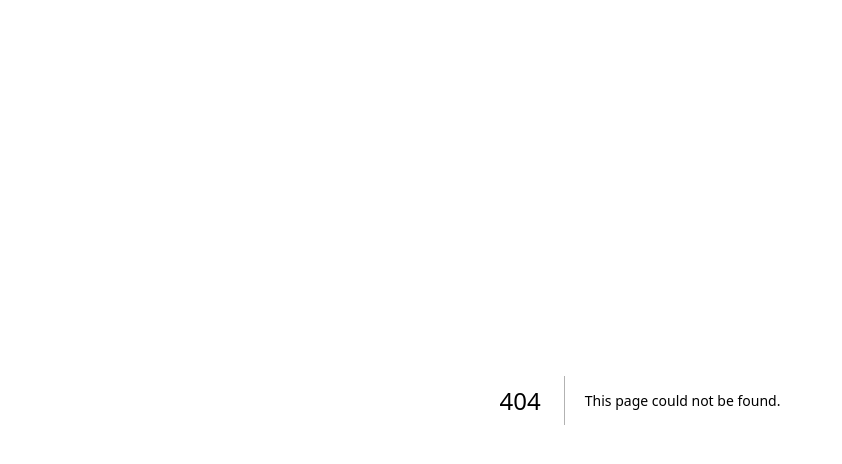
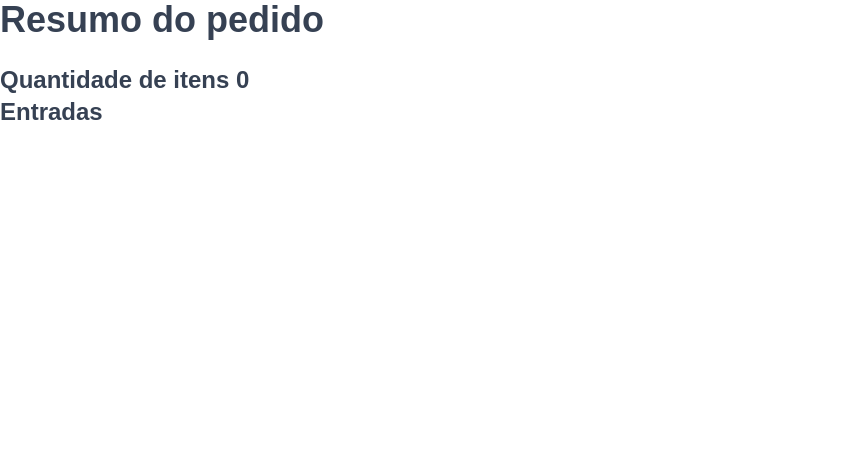
Before and after one commit to ubirajarapelli/1tdspsr-burguerlivery, a Next.js app: page /resumo in a window 1280 px wide. Before the commit this address had no page. Shown: the top 464 px of the page, without its empty margins (0-842 px from the left). Built offline with nearby package versions, Linux system fonts and the light colour scheme.

Commit message:
add resumo page and utils

```diff
--- a/app/components/header/header.tsx
+++ b/app/components/header/header.tsx
@@ -5,6 +5,7 @@ import { Logo } from "../logo/Logo"
 import { MenuItem } from "../menuItem/Menuitem"
 import OrderContext, { OrderProviderProps } from "@/app/context/orderContext"
 import { useContext } from "react"
+import { ShoppingBasket } from "lucide-react"
 
 export const Header = () => {
   const router = useRouter()
@@ -50,7 +51,12 @@ export const Header = () => {
                 </Link>
               </li>
             )}
-            <MenuItem link="">{totalItems}</MenuItem>
+            <MenuItem link="/resumo">
+              <span className="flex items-center gap-1">
+                <ShoppingBasket />
+                {totalItems}
+              </span>
+            </MenuItem>
           </ul>
         </nav>
       </div>
--- a/app/components/productRadioButtom/ProductRadioButtom.tsx
+++ b/app/components/productRadioButtom/ProductRadioButtom.tsx
@@ -1,3 +1,5 @@
+import { formatCurrency } from "@/app/utils"
+
 interface ProductRadioButtomProps {
   label: string
   id: string
@@ -13,12 +15,6 @@ export const ProductRadioButtom = ({
   value,
   onChange,
 }: ProductRadioButtomProps) => {
-  const formatCurrency = (value: number) => {
-    return value.toLocaleString("pt-BR", {
-      style: "currency",
-      currency: "BRL",
-    })
-  }
   return (
     <div className="flex flex-row-reverse items-center justify-between p-2 bg-gray-100 rounded-lg text-gray-700 mb-2">
       <input
--- /dev/null
+++ b/app/resumo/page.tsx
@@ -0,0 +1,54 @@
+"use client"
+import Image from "next/image"
+import { useContext } from "react"
+import OrderContext, { OrderProviderProps } from "../context/orderContext"
+import { formatCurrency } from "../utils"
+import { Trash2 } from "lucide-react"
+
+export default function Resumo() {
+  const { totalItems, appetizerOrder, setAppetizerOrder } =
+    useContext<OrderProviderProps>(OrderContext)
+
+  const handleDelete = (id: number) => {
+    const newAppetizer = appetizerOrder.filter(
+      (appetizer) => appetizer.id !== id
+    )
+
+    setAppetizerOrder(newAppetizer)
+  }
+
+  return (
+    <section className="container mx-auto h-screen">
+      <h1 className="text-4xl text-gray-700 font-bold mb-6">
+        Resumo do pedido
+      </h1>
+      <p className="text-2xl text-gray-700 font-bold">
+        Quantidade de itens {totalItems}
+      </p>
+
+      <div>
+        <h2 className="text-2xl text-gray-700 font-bold">Entradas</h2>
+        {appetizerOrder.map((appetizer) => (
+          <div key={appetizer.id}>
+            <Image
+              src={appetizer.image}
+              alt={appetizer.title}
+              width={60}
+              height={60}
+            />
+            <p>{appetizer.title}</p>
+            <p>{formatCurrency(appetizer.value)}</p>
+
+            <button
+              type="button"
+              aria-label="excluir"
+              onClick={() => handleDelete(appetizer.id)}
+            >
+              <Trash2 />
+            </button>
+          </div>
+        ))}
+      </div>
+    </section>
+  )
+}
--- /dev/null
+++ b/app/utils/formatCurrency.ts
@@ -0,0 +1,6 @@
+export const formatCurrency = (value: number) => {
+  return value.toLocaleString("pt-BR", {
+    style: "currency",
+    currency: "BRL",
+  })
+}
--- /dev/null
+++ b/app/utils/index.ts
@@ -0,0 +1 @@
+export * from "./formatCurrency"
```
